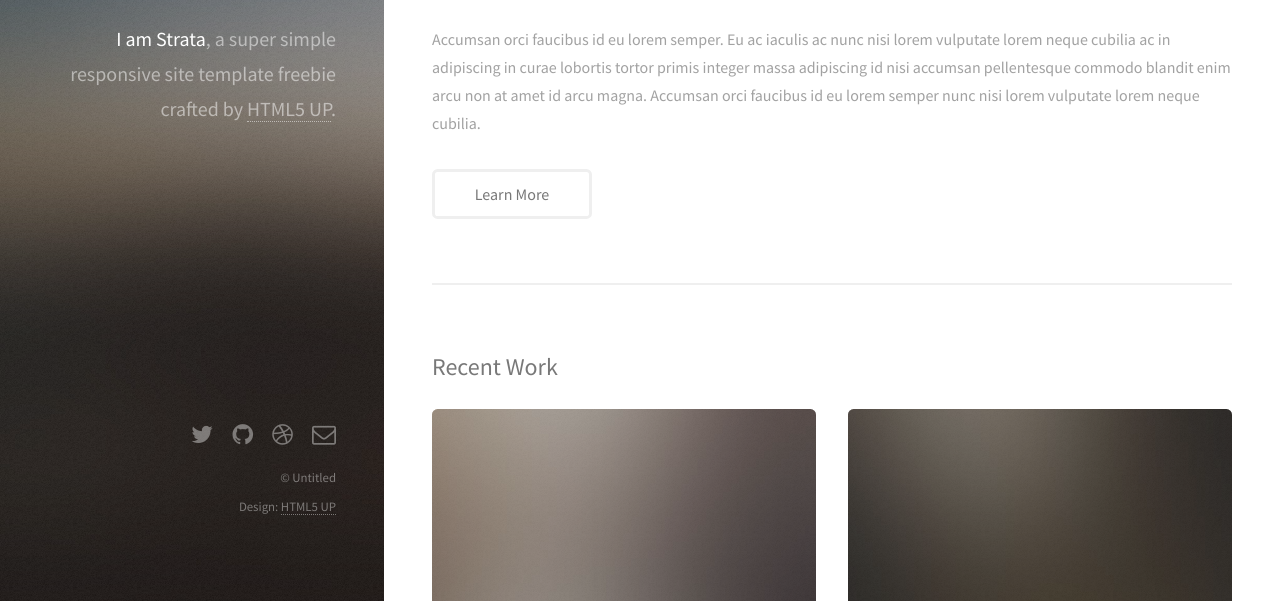
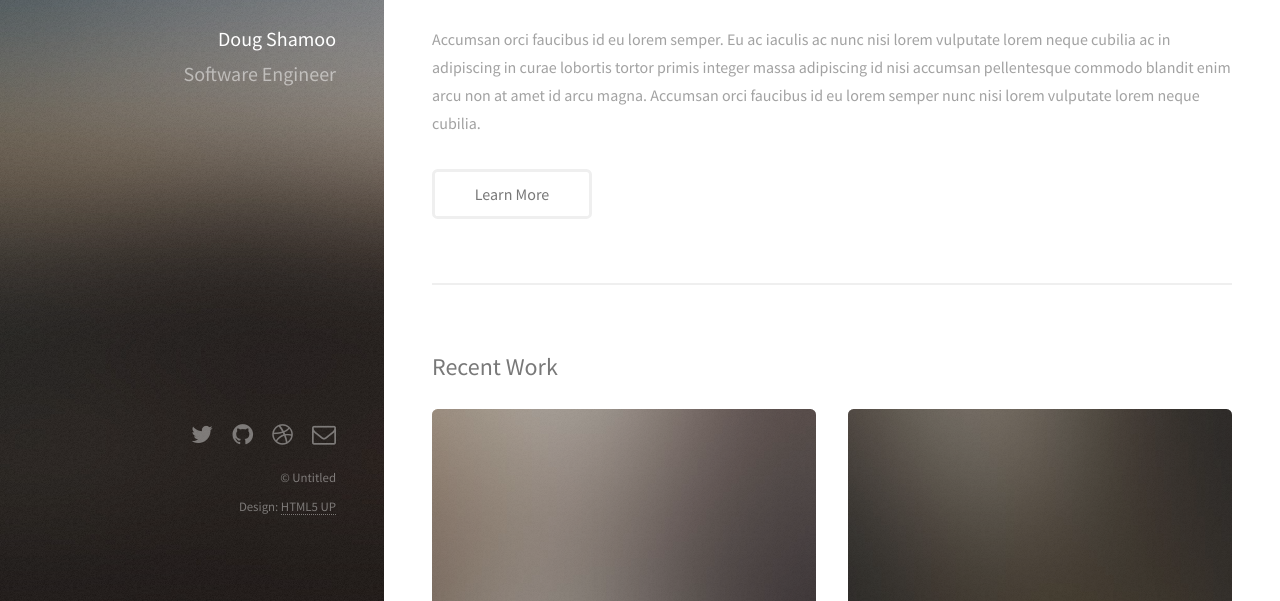
Before and after one commit to dougshamoo/me, a plain HTML site: page index.html in a window 1280 px wide. Shown: the part 199-800 px from the top of the page. Drawn offline with Linux system fonts and the light colour scheme.

Commit message:
add title, update css

```diff
--- a/assets/css/main.css
+++ b/assets/css/main.css
@@ -2859,7 +2859,7 @@
 				}
 
 					#header h1 br {
-						display: none;
+						/*display: none;*/
 					}
 
 		/* Footer */
--- a/index.html
+++ b/index.html
@@ -6,7 +6,7 @@
 -->
 <html>
 	<head>
-		<title>Strata by HTML5 UP</title>
+		<title>Doug Shamoo</title>
 		<meta charset="utf-8" />
 		<meta name="viewport" content="width=device-width, initial-scale=1" />
 		<!--[if lte IE 8]><script src="assets/js/ie/html5shiv.js"></script><![endif]-->
@@ -18,9 +18,11 @@
 		<!-- Header -->
 			<header id="header">
 				<a href="#" class="image avatar"><img src="images/avatar.jpg" alt="" /></a>
-				<h1><strong>I am Strata</strong>, a super simple<br />
-				responsive site template freebie<br />
-				crafted by <a href="http://html5up.net">HTML5 UP</a>.</h1>
+				<h1>
+					<strong>Doug Shamoo</strong>
+					<br />
+					Software Engineer
+				</h1>
 			</header>
 
 		<!-- Main -->
```
